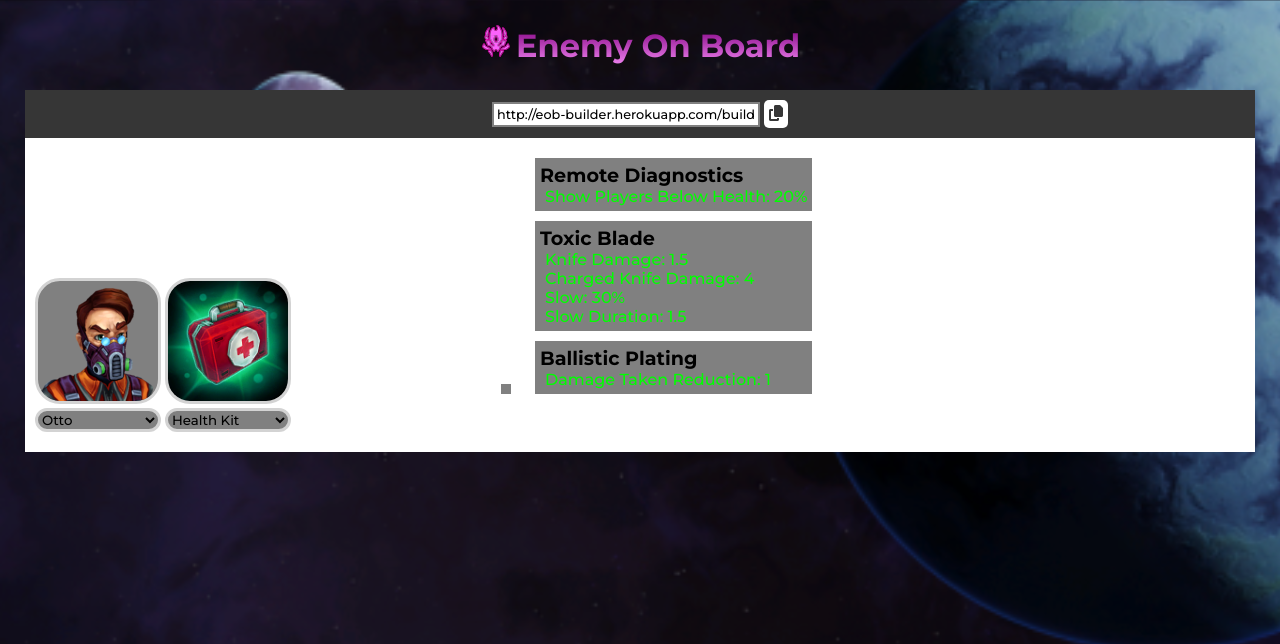
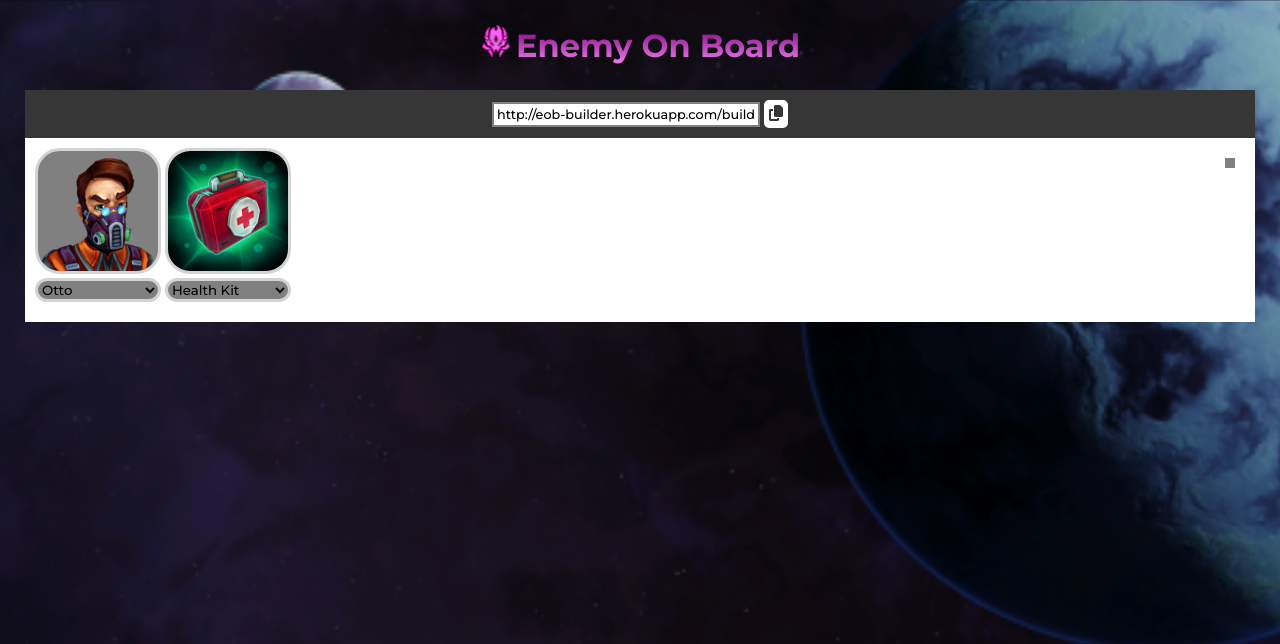
Before and after one commit to sachinraja/EOB-Builder, a Flask app: template app/templates/build.html in a window 1280 px wide. Shown: the top 644 px of the page. Run offline with Flask 2, Linux system fonts and the light colour scheme; the template is opened without the code that fills it, so the values that code supplies are empty; some libraries are stand-ins or nearby versions.

Commit message:
Update CSS for showing attributes

```diff
--- a/app/static/css/build.css
+++ b/app/static/css/build.css
@@ -140,8 +140,11 @@ select{
     display: block;
 }
 
+.attributes{
+    float: right;
+}
 .itemAttributes{
-    float: right;
+    display: block;
     font-family: Montserrat, Arial, Helvetica, sans-serif;
     background-color: gray;
     margin: 10px;
--- a/app/templates/build.html
+++ b/app/templates/build.html
@@ -80,37 +80,13 @@
                     </div>
                 </div>
 
-                <div style="display: inline-block;">
+                <div class="attributes">
                     <div class="itemAttributes">
 
                     </div>
-                </div>
 
-                <div style="display: inline-block;">
                     <div class="perkAttributes">
-                        <div>
-                            <h2>Remote Diagnostics</h2>
-                            <ul>
-                                <li style="color: #00ff00">Show Players Below Health: 20%</li>
-                            </ul>
-                        </div>
 
-                        <div>
-                            <h2>Toxic Blade</h2>
-                            <ul>
-                                <li style="color: #00ff00">Knife Damage: 1.5</li>
-                                <li style="color: #00ff00">Charged Knife Damage: 4</li>
-                                <li style="color: #00ff00">Slow: 30%</li>
-                                <li style="color: #00ff00">Slow Duration: 1.5</li>
-                            </ul>
-                        </div>
-
-                        <div>
-                            <h2>Ballistic Plating</h2>
-                            <ul>
-                                <li style="color: #00ff00">Damage Taken Reduction: 1</li>
-                            </ul>
-                        </div>
                     </div>
                 </div>
             </div>
--- a/app/templates/info.html
+++ b/app/templates/info.html
@@ -7,7 +7,6 @@
         <meta name="og:description" content="Create and share Enemy On Board builds!">
 
         <title>EOB Builder</title>
-        <link rel="stylesheet" href="../static/css/info.css">
         <link rel="stylesheet" href="{{ url_for('static', filename='css/info.css') }}">
 
         <!-- Icons -->
```
